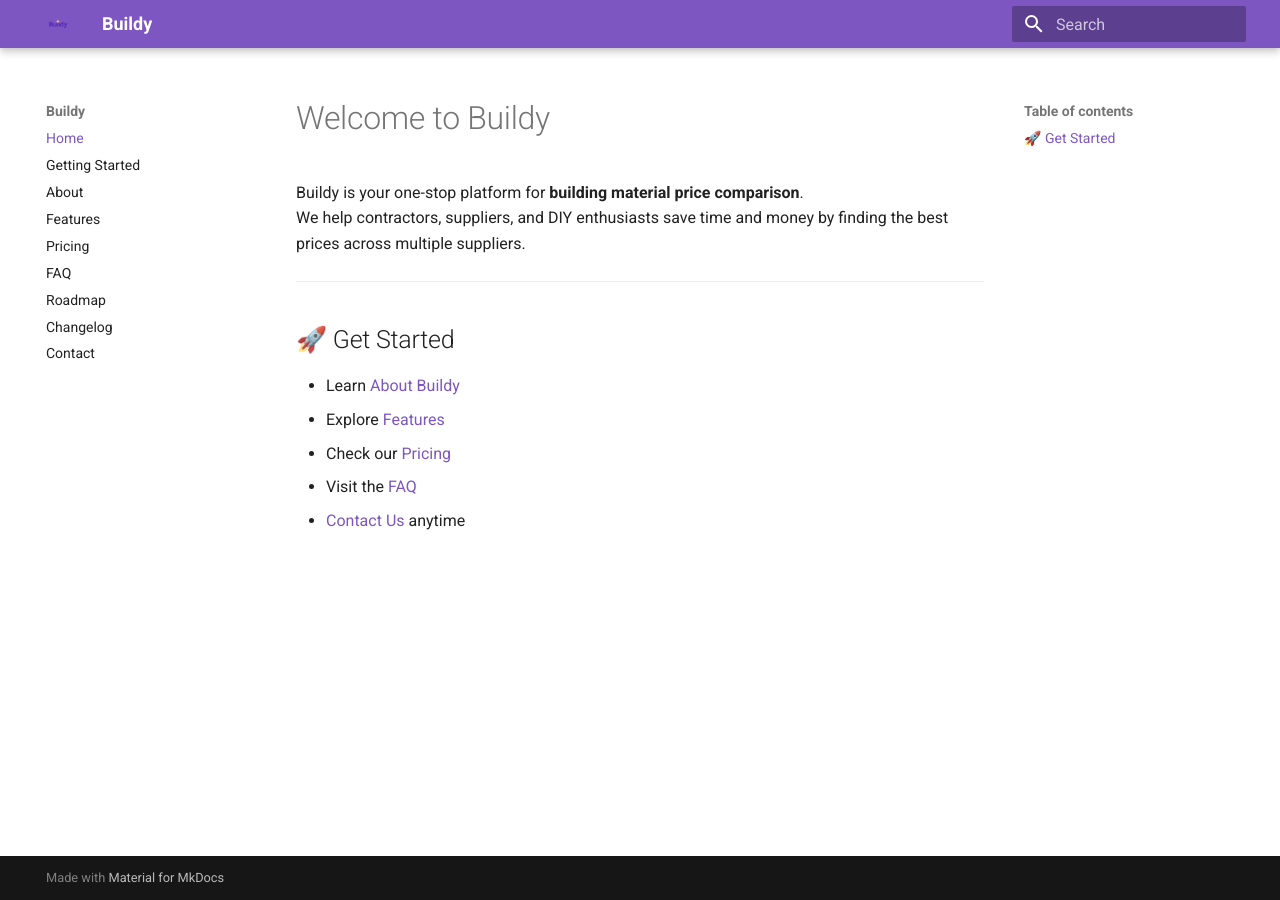
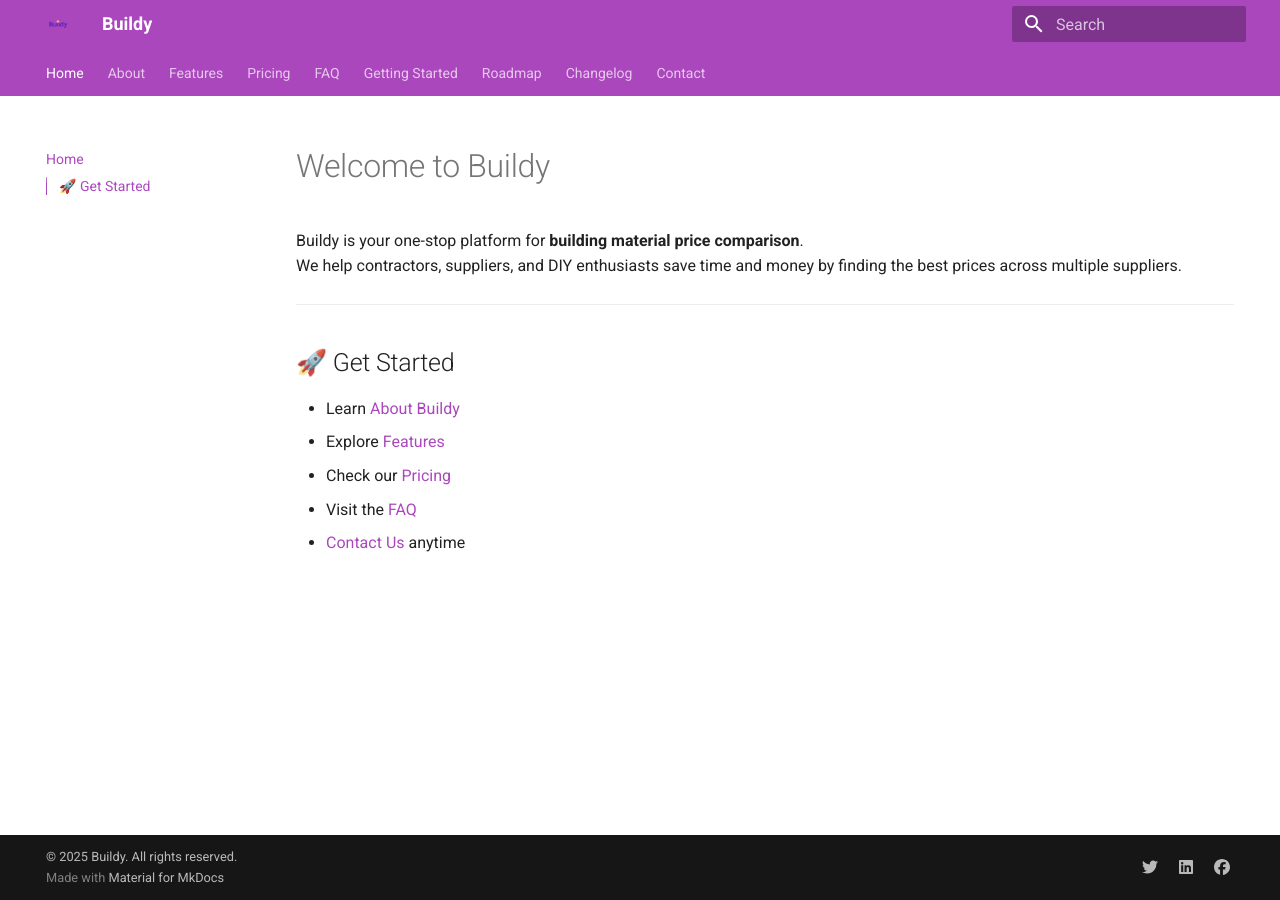
Before and after one commit to Kello54/Buildy, an MkDocs documentation site: the page built from docs/index.md, in a window 1280 px wide. Built offline with MkDocs 1.6.1 and Material for MkDocs 9.7.7, drawn with Linux system fonts in a browser that asks for light colours.

Commit message:
Update mkdocs.yml

```diff
--- a/mkdocs.yml
+++ b/mkdocs.yml
@@ -1,31 +1,52 @@
 site_name: Buildy
-site_url: https://kello54.github.io/Buildy/
-site_description: Documentation for the Buildy platform
+site_description: Compare building material prices, track trends, and connect with suppliers.
+site_url: https://kello54.github.io/V18/
 
 theme:
   name: material
+  logo: images/logo.png
+  favicon: images/favicon.png
   palette:
-    - scheme: default
-      primary: deep purple   # purple theme
-      accent: amber          # gold accents
-  font:
-    text: Roboto
-    code: Roboto Mono
-  logo: images/logo.png        # logo you uploaded
-  favicon: images/favicon.png  # favicon you uploaded
+    primary: purple
+    accent: amber
+  features:
+    - navigation.instant
+    - navigation.tabs
+    - navigation.sections
+    - content.code.copy
+    - toc.integrate
+    - footer.social
 
-plugins:
-  - search
-  - git-revision-date-localized:
-      fallback_to_build_date: true
+extra:
+  social:
+    - icon: fontawesome/brands/twitter
+      link: https://twitter.com
+    - icon: fontawesome/brands/linkedin
+      link: https://linkedin.com
+    - icon: fontawesome/brands/facebook
+      link: https://facebook.com
 
 nav:
   - Home: index.md
-  - Getting Started: getting-started.md
   - About: about.md
   - Features: features.md
   - Pricing: pricing.md
   - FAQ: faq.md
+  - Getting Started: getting-started.md
   - Roadmap: roadmap.md
   - Changelog: changelog.md
   - Contact: contact.md
+
+markdown_extensions:
+  - admonition
+  - codehilite
+  - toc:
+      permalink: true
+  - footnotes
+  - tables
+  - abbr
+
+extra_css:
+  - stylesheets/extra.css
+
+copyright: "© 2025 Buildy. All rights reserved."
```
